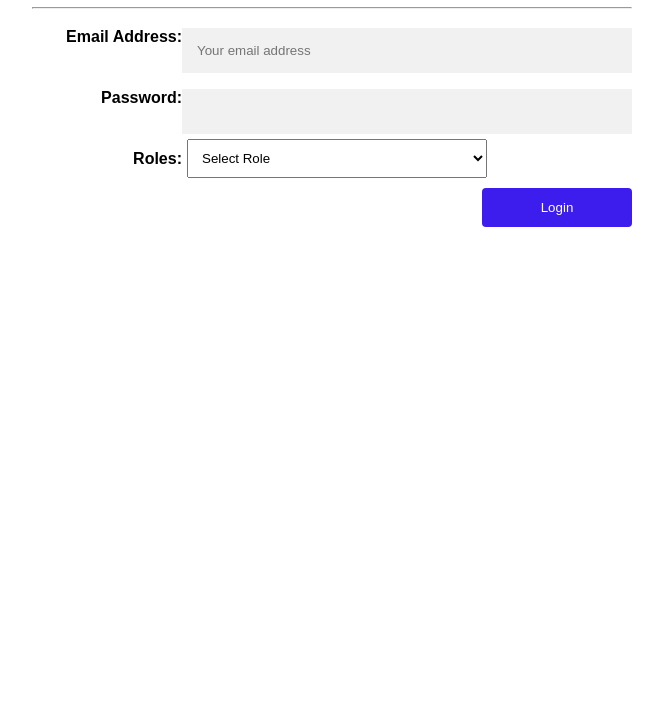
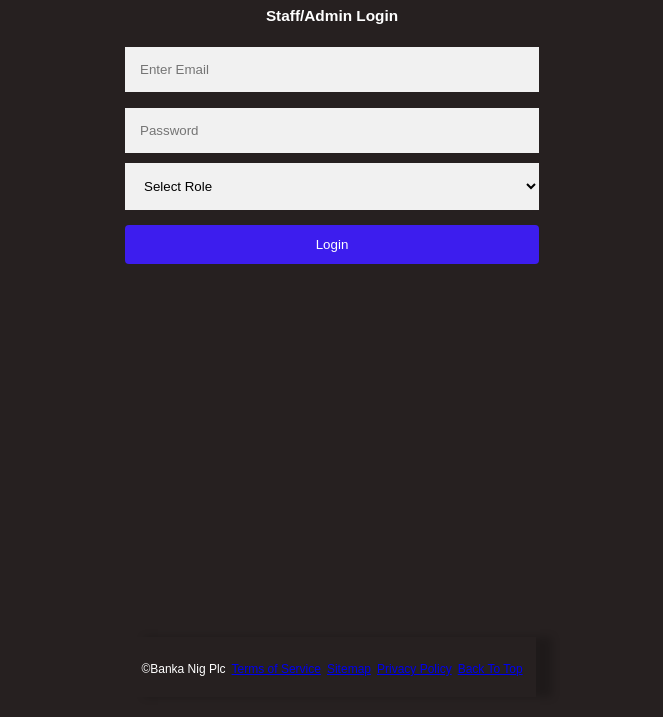
Before and after one commit to chialuka/Banka-App, a plain HTML site: page staff-login/index.html in a window 1280 px wide. Shown: the part 83-800 px from the top of the page, without its empty margins (308-971 px from the left). Drawn offline with Linux system fonts and the light colour scheme.

Commit message:
Use consistent style for staff login

```diff
--- a/staff-login/index.html
+++ b/staff-login/index.html
@@ -10,32 +10,33 @@
       name="description"
       content="The Staff Login page of the Banka App houses a form that allows Staff and Admin to login to their accounts"
     />
-    <script src="script.js"></script>
   </head>
   <body>
-    <div class="content-wrapper">
+    <header>
+      <h1 class="logo"><a href="../staff-dashboard/index.html">Banka</a></h1>
+    </header>
+    <main class="content-wrapper">
       <form id="login-staff" onsubmit="return validateForm()" method="POST">
-        <h1>Staff/Admin Login</h1>
-        <hr />
-        <div class="row">
-          <div class="col-25">
-            <label for="email"><b>Email Address:</b></label>
+        <div class="form-header">
+          <h1>Staff/Admin Login</h1>
+        </div>
+        <div class="form-body">
+          <div class="col-75">
+            <input
+              type="text"
+              name="email"
+              placeholder="Enter Email"
+              required
+            />
           </div>
           <div class="col-75">
-            <input type="text" name="email" placeholder="Your email address" />
-          </div>
-        </div>
-        <div class="row">
-          <div class="col-25">
-            <label for="password"><b>Password:</b></label>
-          </div>
-          <div class="col-75">
-            <input type="password" name="password" />
-          </div>
-        </div>
-        <div class="row">
-          <div class="col-25 role">
-            <label for="role"><b>Roles:</b></label>
+            <input
+              type="password"
+              name="password"
+              placeholder="Password"
+              required
+              minlength="6"
+            />
           </div>
           <div>
             <select name="roles">
@@ -44,12 +45,20 @@
               <option> Admin </option>
             </select>
           </div>
-        </div>
-        <div id="form-error"></div>
-        <div class="row">
-          <button type="submit" class="submit">Login</button>
+          <div id="form-error"></div>
+          <div class="submit-button">
+            <button type="submit" class="submit">Login</button>
+          </div>
         </div>
       </form>
-    </div>
+    </main>
+    <footer class="footer">
+      <p class="footer-item">&copy;Banka Nig Plc</p>
+      <p class="footer-item"><a href="#terms">Terms of Service</a></p>
+      <p class="footer-item"><a href="#sitemap">Sitemap</a></p>
+      <p class="footer-item"><a href="#privacy">Privacy Policy</a></p>
+      <p class="footer-item"><a href="logo">Back To Top</a></p>
+    </footer>
+    <script src="script.js"></script>
   </body>
 </html>
--- a/staff-login/script.js
+++ b/staff-login/script.js
@@ -1,23 +1,14 @@
 function validateForm() {
   event.preventDefault();
   const email = document.forms["login-staff"]["email"].value;
-  const password = document.forms["login-staff"]["password"].value;
   const role = document.forms["login-staff"]["roles"].value;
 
   const error = document.getElementById("form-error");
 
-  if (email === "") {
-    error.innerHTML = "Please enter your email address";
-    return null;
-  }
 
-  if (password === "") {
-    error.innerHTML = "Please enter a password";
-    return null;
-  }
-
-  if (role === "") {
-    error.innerHTML = "Please select your role"
+  if (role === "Select Role") {
+    error.innerHTML = "Please select your role";
+    return null
   }
 
   const staffToken = JSON.parse(localStorage.getItem("staffToken")) || [];
--- a/staff-login/styles.css
+++ b/staff-login/styles.css
@@ -3,18 +3,48 @@ html {
 }
 
 body {
-  margin: 10px;
+  margin: 0;
   font-family: Arial, Helvetica, sans-serif;
+  background-color: rgba(15, 8, 8, 0.9);
+  color: white;
+  display: flex;
+  flex-direction: column;
+  align-items: center;
 }
 
 * {
   box-sizing: border-box;
 }
 
-.col-25 {
-  float: left;
-  width: 100%;
-  margin-top: 6px;
+header {
+  height: 80px;
+}
+
+.content-wrapper {
+  padding-bottom: 20px;
+  min-height: calc(100vh - 160px);
+  max-width: 70%;
+}
+
+#login-staff {
+  display: flex;
+  flex-direction: column;
+  align-items: center
+}
+
+.form-header {
+  font-size: 60%
+}
+
+h1 {
+  font-size: 1.3em;
+}
+
+.logo a {
+  color: rgb(180, 201, 245);
+  font-family: Verdana, Geneva, Tahoma, sans-serif;
+  text-decoration: none;
+  font-weight: 800;
 }
 
 .col-75 {
@@ -29,44 +59,21 @@ body {
   clear: both;
 }
 
-@media screen and (min-width: 350px) {
-  div .role {
-    width: 25%;
+@media screen and (min-width: 650px) {
+  .content-wrapper {
+    max-width: 550px;
   }
-  div select {
-    margin-left: 15%;
-    width: 50%;
+  h1 {
+    font-size: 1.6em;
   }
-}
-
-@media screen and (min-width: 520px) {
-  div select {
-    margin-left: 5px;
+  .details {
+    font-size: 16px;
   }
-}
-
-@media screen and (min-width: 650px) {
-  body {
-    display: flex;
-    flex-direction: column;
-    align-items: center;
+  .terms {
+    font-size: 16px;
   }
-  .col-25 {
-    width: 25%;
-  }
-  .col-75 {
-    width: 75%;
-  }
-  form button {
-    width: 25%;
-    margin-top: 10px;
-    float: right;
-  }
-  form input {
-    width: 450px;
-  }
-  form label {
-    width: 150px;
+  footer .footer-item {
+    font-size: 12px;
   }
 }
 
@@ -81,28 +88,34 @@ button {
   margin-top: 10px;
 }
 
-label {
-  display: inline-block;
-  padding-top: 5px;
-  text-align: right;
-  width: 130px;
-}
-
-input {
+input, select {
   padding: 15px;
   margin: 5px 0 5px 0;
-  display: inline-block;
   border: none;
   background: #f1f1f1;
   width: 100%;
-}
-
-select {
-  padding: 10px;
-  width: 120px;
 }
 
 #form-error {
   font-size: 20px;
   color: red;
 }
+
+p {
+  font-size: 13px;
+}
+
+footer {
+  display: flex;
+  justify-content: center;
+  flex-direction: row;
+  padding: 10px;
+  bottom: 0;
+  height: 60px;
+  box-shadow: 16px 0px 8px 0px rgba(0, 0, 0, 0.2);
+}
+
+footer p {
+  padding: 3px;
+  font-size: 9px;
+}
```
Also changed, not shown: admin-create-account/index.html (+4 -4 lines), admin-create-account/script.js (+3 -18 lines), client-login/script.js (+0 -10 lines), client-signup/index.html (+3 -1 lines), client-signup/script.js (+0 -25 lines).
